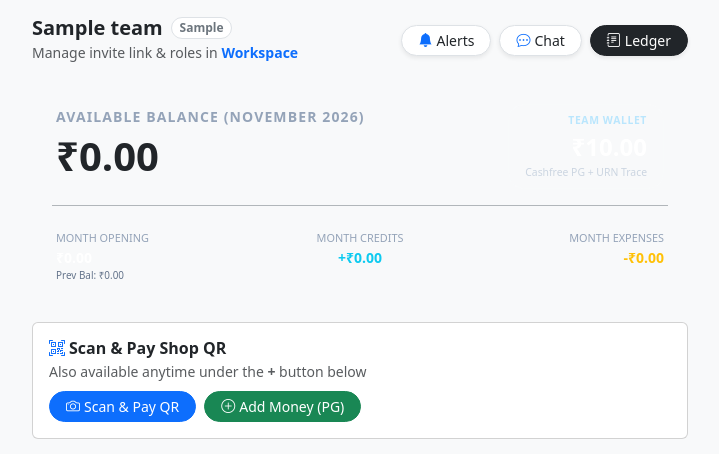
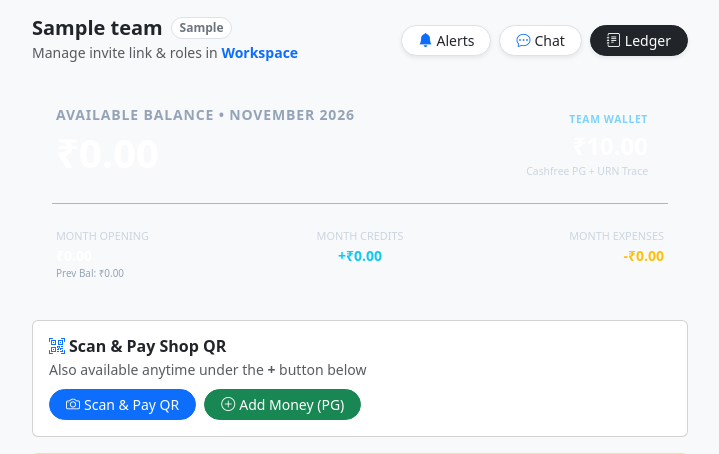
Before and after one commit to Bmk265/Tharvatha-Cheptha, a Flask app: page / in a window 1280 px wide. Shown: the top 454 px of the page, without its empty margins (280-999 px from the left). Run offline with Flask 3, Linux system fonts and the light colour scheme; a user stored in the database is signed in; tables that the repository leaves empty hold one stand-in row (values such as "Sample post"); some libraries are stand-ins or nearby versions.

Commit message:
Update dashboard.html

```diff
--- a/templates/dashboard.html
+++ b/templates/dashboard.html
@@ -29,13 +29,15 @@
 
 <!-- Executive Treasury & Team Wallet Overview -->
 <div class="hero-ledger-card p-4 mb-3">
-  <div class="d-flex justify-content-between align-items-start gap-2 flex-wrap">
-    <div>
-      <span class="text-uppercase small fw-semibold" style="color: #94a3b8; letter-spacing: 0.08em;">Available Balance ({{ current_month_label }})</span>
-      <h1 class="fw-bold display-6 my-1 num-tabular">₹{{ "%.2f"|format(available_balance) }}</h1>
+  <div class="d-flex justify-content-between align-items-start gap-2">
+    <div class="min-w-0">
+      <span class="text-uppercase small fw-semibold d-block" style="color: #94a3b8; letter-spacing: 0.06em;">
+        Available Balance • {{ current_month_label }}
+      </span>
+      <h1 class="fw-bold display-6 my-1 num-tabular text-white">₹{{ "%.2f"|format(available_balance) }}</h1>
     </div>
-    <div class="text-sm-end bg-white bg-opacity-10 border border-light border-opacity-25 rounded-4 px-3 py-2">
-      <div class="text-uppercase fw-semibold" style="font-size: 0.65rem; color: #bae6fd; letter-spacing: 0.06em;">TEAM WALLET</div>
+    <div class="text-end wallet-pill-box rounded-4 px-3 py-2 flex-shrink-0">
+      <div class="text-uppercase fw-semibold" style="font-size: 0.65rem; color: #7dd3fc; letter-spacing: 0.06em;">TEAM WALLET</div>
       <div class="fw-bold fs-4 text-white num-tabular">₹{{ "%.2f"|format(wallet_balance) }}</div>
       <div style="font-size: 0.65rem; color: #cbd5e1;">Cashfree PG + URN Trace</div>
     </div>
@@ -43,16 +45,16 @@
 
   <div class="row g-2 mt-3 pt-3 border-top border-secondary border-opacity-50 small">
     <div class="col-4">
-      <div style="color: #94a3b8; font-size: 0.68rem;">MONTH OPENING</div>
+      <div style="color: #cbd5e1; font-size: 0.68rem;">MONTH OPENING</div>
       <div class="fw-semibold text-white num-tabular">₹{{ "%.2f"|format(month_opening) }}</div>
-      <div style="color: #64748b; font-size: 0.62rem;">Prev Bal: ₹{{ "%.2f"|format(carry_forward_opening) }}</div>
+      <div style="color: #94a3b8; font-size: 0.62rem;">Prev Bal: ₹{{ "%.2f"|format(carry_forward_opening) }}</div>
     </div>
     <div class="col-4 text-center">
-      <div style="color: #94a3b8; font-size: 0.68rem;">MONTH CREDITS</div>
+      <div style="color: #cbd5e1; font-size: 0.68rem;">MONTH CREDITS</div>
       <div class="fw-semibold text-info num-tabular">+₹{{ "%.2f"|format(month_credits) }}</div>
     </div>
     <div class="col-4 text-end">
-      <div style="color: #94a3b8; font-size: 0.68rem;">MONTH EXPENSES</div>
+      <div style="color: #cbd5e1; font-size: 0.68rem;">MONTH EXPENSES</div>
       <div class="fw-semibold text-warning num-tabular">-₹{{ "%.2f"|format(month_expenses) }}</div>
     </div>
   </div>
```
